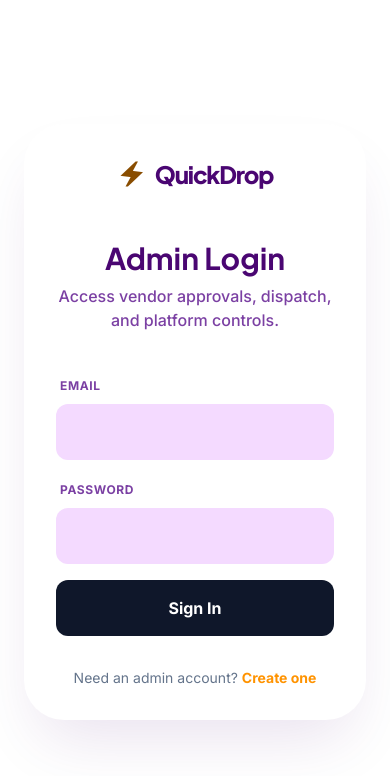
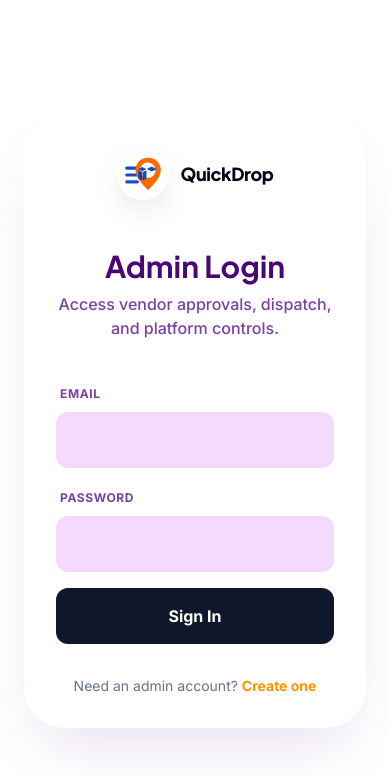
Before and after one commit to Quickdropsc/quickdrop_frontend, a React (Vite) app: page /admin/login in a window 390 px wide. Shown: the top 776 px of the page. Built offline with nearby package versions, Linux system fonts and the light colour scheme.

Commit message:
update the patch for frontend

```diff
--- a/src/components/admin/AdminShell.jsx
+++ b/src/components/admin/AdminShell.jsx
@@ -2,6 +2,7 @@ import React from "react";
 import { Link, useLocation } from "react-router-dom";
 
 import { useUiStore } from "../../store/uiStore";
+import { QuickDropLogo } from "../branding/QuickDropLogo";
 
 const items = [
   { to: "/admin/dashboard", label: "Dashboard", icon: "dashboard" },
@@ -24,7 +25,9 @@ export const AdminShell = ({ title, subtitle, children }) => {
       <div className="mx-auto grid max-w-7xl gap-6 px-5 py-5 lg:grid-cols-[250px_1fr]">
         <aside className={`rounded-[2rem] p-5 shadow-xl ${theme === "dark" ? "bg-slate-900 text-white" : "bg-slate-900 text-white"}`}>
           <p className="text-[10px] font-black uppercase tracking-[0.25em] text-[#ff9300]">Admin Console</p>
-          <h1 className="mt-3 font-headline text-2xl font-extrabold">QuickDrop Control</h1>
+          <div className="mt-3">
+            <QuickDropLogo size={52} showWordmark label="QuickDrop Control" labelClassName="font-headline text-2xl text-white" />
+          </div>
           <button onClick={toggleTheme} className="mt-4 rounded-2xl bg-white/10 px-4 py-3 text-xs font-black uppercase tracking-widest text-white">
             {theme === "dark" ? "Light mode" : "Dark mode"}
           </button>
--- a/src/components/auth/AuthLayout.jsx
+++ b/src/components/auth/AuthLayout.jsx
@@ -1,4 +1,5 @@
 import React from 'react';
+import { QuickDropLogo } from "../branding/QuickDropLogo";
 
 export const AuthLayout = ({ children, title, subtitle, variant = "customer" }) => {
   return (
@@ -13,11 +14,8 @@ export const AuthLayout = ({ children, title, subtitle, variant = "customer" })
         {/* Branding/Visual Side */}
         <div className="hidden md:flex relative bg-surface-container-low p-12 flex-col justify-between">
           <div className="z-10">
-            <div className="flex items-center gap-2 mb-12">
-              <span className="material-symbols-outlined text-primary text-3xl font-black" style={{ fontVariationSettings: "'FILL' 1" }}>
-                electric_bolt
-              </span>
-              <span className="font-headline font-black text-2xl tracking-tighter text-on-surface">QuickDrop</span>
+            <div className="mb-12">
+              <QuickDropLogo size={56} showWordmark labelClassName="font-headline text-2xl text-on-surface" />
             </div>
             <h1 className="font-headline text-5xl font-extrabold text-on-surface leading-[1.1] mb-6">
               Deliver <br />
@@ -46,11 +44,8 @@ export const AuthLayout = ({ children, title, subtitle, variant = "customer" })
 
         {/* Form Side */}
         <div className="p-8 md:p-16 lg:p-20 flex flex-col justify-center">
-          <div className="md:hidden flex items-center gap-2 mb-12 justify-center">
-            <span className="material-symbols-outlined text-primary text-3xl" style={{ fontVariationSettings: "'FILL' 1" }}>
-              electric_bolt
-            </span>
-            <span className="font-headline font-black text-2xl tracking-tighter text-on-surface">QuickDrop</span>
+          <div className="md:hidden mb-12 flex justify-center">
+            <QuickDropLogo size={52} showWordmark labelClassName="font-headline text-2xl text-on-surface" />
           </div>
 
           <div className="mb-10 text-center md:text-left">
--- /dev/null
+++ b/src/components/branding/QuickDropLogo.jsx
@@ -0,0 +1,38 @@
+export const QuickDropLogo = ({
+  size = 48,
+  showWordmark = false,
+  label = "QuickDrop",
+  className = "",
+  badgeClassName = "",
+  labelClassName = "",
+}) => {
+  return (
+    <div className={`inline-flex items-center gap-3 ${className}`}>
+      <div
+        className={`flex shrink-0 items-center justify-center overflow-hidden rounded-full bg-white/95 p-1.5 shadow-[0_12px_35px_-18px_rgba(15,23,42,0.75)] ${badgeClassName}`}
+        style={{ width: size, height: size }}
+      >
+        <svg viewBox="0 0 128 128" className="h-full w-full" role="img" aria-label={label}>
+          <rect x="7" y="40" width="46" height="10" rx="5" fill="#0F4BC5" />
+          <rect x="7" y="62" width="42" height="10" rx="5" fill="#0F4BC5" opacity="0.98" />
+          <rect x="7" y="84" width="44" height="10" rx="5" fill="#0F4BC5" opacity="0.96" />
+          <path
+            d="M79 12c-21.5 0-39 17.5-39 39 0 13.6 7.2 27.1 18.3 41.2 7.9 10 15.7 17.6 20.7 22.2a1.8 1.8 0 0 0 2.4 0c5-4.6 12.7-12.2 20.7-22.2C113.8 78.1 121 64.6 121 51c0-21.5-17.5-39-39-39Z"
+            fill="#FF6A00"
+          />
+          <circle cx="79" cy="52" r="25" fill="#FFFFFF" />
+          <path d="M61 41.5 74.5 48 62.5 55.5 49 49Z" fill="#0F4BC5" />
+          <path d="M75.8 48 91.8 40.2 107.8 48.4 92.2 56.2Z" fill="#0F4BC5" />
+          <path d="M49 50.8 62.2 57.3V85L49 79.2Z" fill="#1544A7" />
+          <path d="M63.8 57.5 75 51.8V79.4l-11.2 5.3Z" fill="#0F4BC5" />
+          <path d="M76.6 51.6 92 58.1v13l-4.6 2.2V60.4l-10.8-5.3Z" fill="#FFFFFF" />
+        </svg>
+      </div>
+      {showWordmark ? (
+        <span className={`text-lg font-black tracking-tight text-slate-950 sm:text-xl ${labelClassName}`}>
+          {label}
+        </span>
+      ) : null}
+    </div>
+  );
+};
--- a/src/components/layout/Navbar.jsx
+++ b/src/components/layout/Navbar.jsx
@@ -5,6 +5,7 @@ import { useSessionBootstrap } from "../../hooks/useSessionBootstrap";
 import { formatMoney } from "../../lib/utils";
 import { useAuthStore } from "../../store/authStore";
 import { useCartStore } from "../../store/cartStore";
+import { QuickDropLogo } from "../branding/QuickDropLogo";
 
 export const Navbar = () => {
   useSessionBootstrap();
@@ -19,8 +20,8 @@ export const Navbar = () => {
   return (
     <header className="fixed top-0 z-50 w-full border-b border-white/10 bg-white backdrop-blur">
       <div className="mx-auto flex max-w-7xl items-center justify-between px-6 py-4">
-        <Link to="/" className="text-xl font-extrabold tracking-tight text-black hover:text-white">
-          QuickDrop
+        <Link to="/" className="transition-transform hover:scale-[1.01]">
+          <QuickDropLogo size={46} showWordmark labelClassName="text-slate-950" />
         </Link>
         <nav className="hidden items-center gap-6 md:flex">
           <NavLink to="/" className="text-sm text-black hover:text-blue">Home</NavLink>
--- a/src/components/rider/RiderShell.jsx
+++ b/src/components/rider/RiderShell.jsx
@@ -3,6 +3,7 @@ import { Link, useNavigate } from "react-router-dom";
 
 import { useAuthStore } from "../../store/authStore";
 import { useUiStore } from "../../store/uiStore";
+import { QuickDropLogo } from "../branding/QuickDropLogo";
 
 export const RiderShell = ({ title, subtitle, children, active = "dashboard", back = false }) => {
   const navigate = useNavigate();
@@ -45,10 +46,13 @@ export const RiderShell = ({ title, subtitle, children, active = "dashboard", ba
                 <span className="material-symbols-outlined text-lg">arrow_back_ios_new</span>
               </button>
             ) : null}
-            <div>
-              <p className="text-[10px] font-black uppercase tracking-[0.25em] text-[#ff9300]">Rider Hub</p>
-              <h1 className="font-headline text-2xl font-extrabold tracking-tight">{title}</h1>
-              {subtitle ? <p className="text-sm text-slate-500">{subtitle}</p> : null}
+            <div className="flex items-center gap-3">
+              <QuickDropLogo size={44} />
+              <div>
+                <p className="text-[10px] font-black uppercase tracking-[0.25em] text-[#ff9300]">Rider Hub</p>
+                <h1 className="font-headline text-2xl font-extrabold tracking-tight">{title}</h1>
+                {subtitle ? <p className="text-sm text-slate-500">{subtitle}</p> : null}
+              </div>
             </div>
           </div>
           <div className="flex items-center gap-2">
--- a/src/components/vendor/VendorPortalLayout.jsx
+++ b/src/components/vendor/VendorPortalLayout.jsx
@@ -1,5 +1,6 @@
 import React from "react";
 import { Link, useLocation, useNavigate } from "react-router-dom";
+import { QuickDropLogo } from "../branding/QuickDropLogo";
 
 const navItems = [
   { to: "/vendor/dashboard", icon: "space_dashboard", label: "Dashboard" },
@@ -27,11 +28,14 @@ export const VendorPortalLayout = ({ title, eyebrow, subtitle, avatarUrl, childr
             >
               <span className="material-symbols-outlined">arrow_back</span>
             </button>
-            <div className="min-w-0">
-              <p className="truncate text-[10px] font-black uppercase tracking-[0.28em] text-[#ff9300]">{eyebrow}</p>
-              <h1 className="truncate font-headline text-xl font-black tracking-tight text-slate-950 sm:text-2xl">
-                {title}
-              </h1>
+            <div className="flex min-w-0 items-center gap-3">
+              <QuickDropLogo size={44} />
+              <div className="min-w-0">
+                <p className="truncate text-[10px] font-black uppercase tracking-[0.28em] text-[#ff9300]">{eyebrow}</p>
+                <h1 className="truncate font-headline text-xl font-black tracking-tight text-slate-950 sm:text-2xl">
+                  {title}
+                </h1>
+              </div>
             </div>
           </div>
 
--- a/src/pages/AboutPage.jsx
+++ b/src/pages/AboutPage.jsx
@@ -8,6 +8,7 @@ import {
   Menu,
   X
 } from 'lucide-react';
+import { QuickDropLogo } from "../components/branding/QuickDropLogo";
 
 export const AboutPage = () => {
   const [isScrolled, setIsScrolled] = useState(false);
@@ -33,12 +34,7 @@ export const AboutPage = () => {
         <div className="max-w-7xl mx-auto flex items-center justify-between">
           {/* Logo */}
           <Link to="/" className="flex items-center gap-2">
-            <span className={`material-symbols-outlined text-4xl ${isScrolled ? "text-[#ff9300]" : "text-[#ff9300]"}`}>
-              rocket_launch
-            </span>
-            <span className={`text-2xl font-extrabold font-headline tracking-tight ${isScrolled ? "text-slate-900" : "text-slate-900"}`}>
-              Quick Drop
-            </span>
+            <QuickDropLogo size={50} showWordmark labelClassName="font-headline text-2xl text-slate-900" />
           </Link>
 
           {/* Desktop Navigation */}
--- a/src/pages/LandingPage.jsx
+++ b/src/pages/LandingPage.jsx
@@ -3,6 +3,7 @@ import { Link } from "react-router-dom";
 import { useQuery } from "@tanstack/react-query";
 import { fetchVendors } from "../api/vendors";
 import { MapPin, Search, Menu, X } from 'lucide-react';
+import { QuickDropLogo } from "../components/branding/QuickDropLogo";
 
 export const LandingPage = () => {
   const [isScrolled, setIsScrolled] = useState(false);
@@ -34,12 +35,11 @@ export const LandingPage = () => {
         <div className="max-w-7xl mx-auto flex items-center justify-between">
           {/* Logo */}
           <Link to="/" className="flex items-center gap-2">
-            <span className={`material-symbols-outlined text-4xl ${isScrolled ? "text-[#ff9300]" : "text-white"}`}>
-              rocket_launch
-            </span>
-            <span className={`text-2xl font-extrabold font-headline tracking-tight ${isScrolled ? "text-slate-900" : "text-white"}`}>
-              Quick Drop
-            </span>
+            <QuickDropLogo
+              size={50}
+              showWordmark
+              labelClassName={isScrolled ? "font-headline text-2xl text-slate-900" : "font-headline text-2xl text-white"}
+            />
           </Link>
 
           {/* Desktop Navigation */}
```
Also changed, not shown: 5 other files (tests, documents, lock files or other folders).
